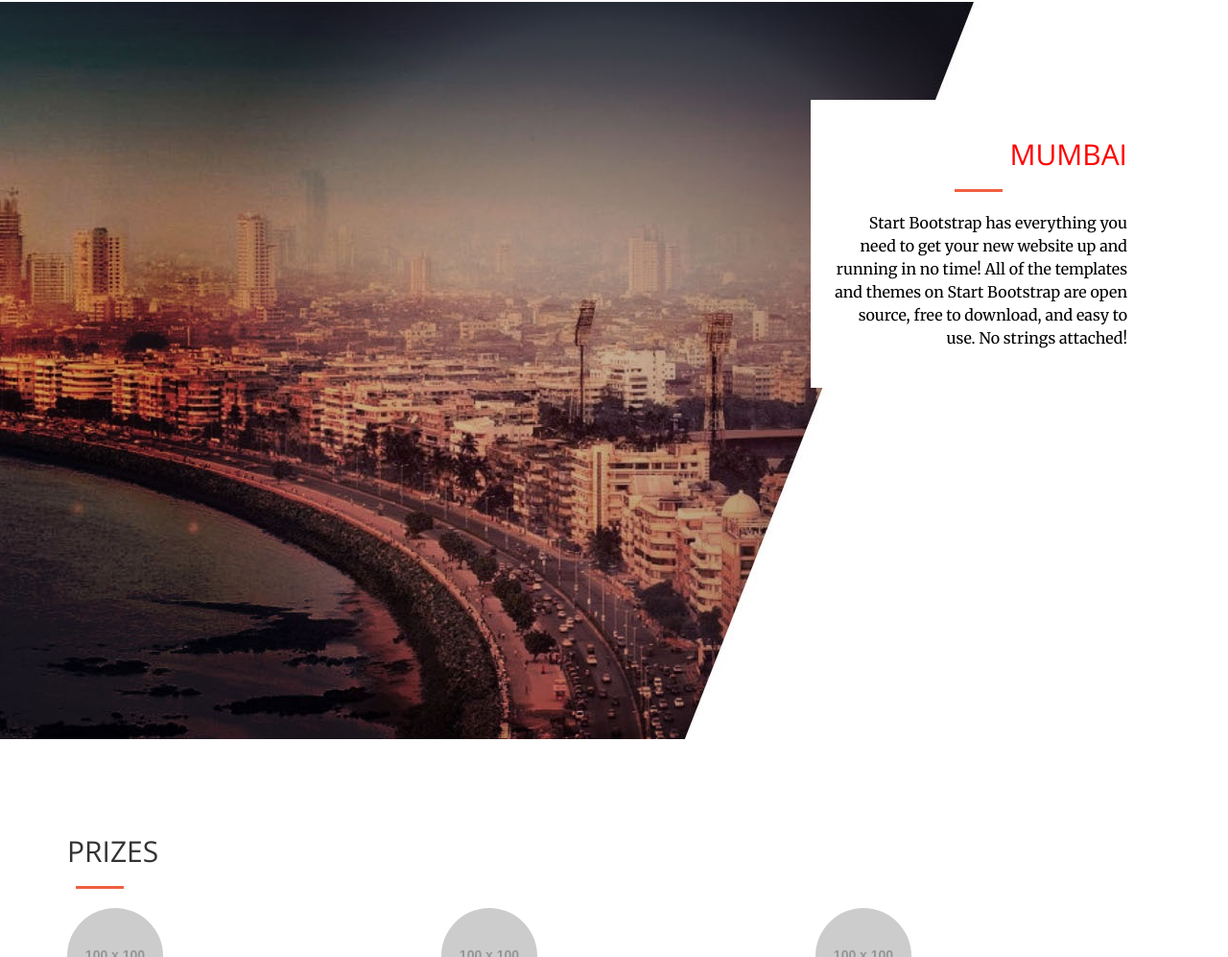
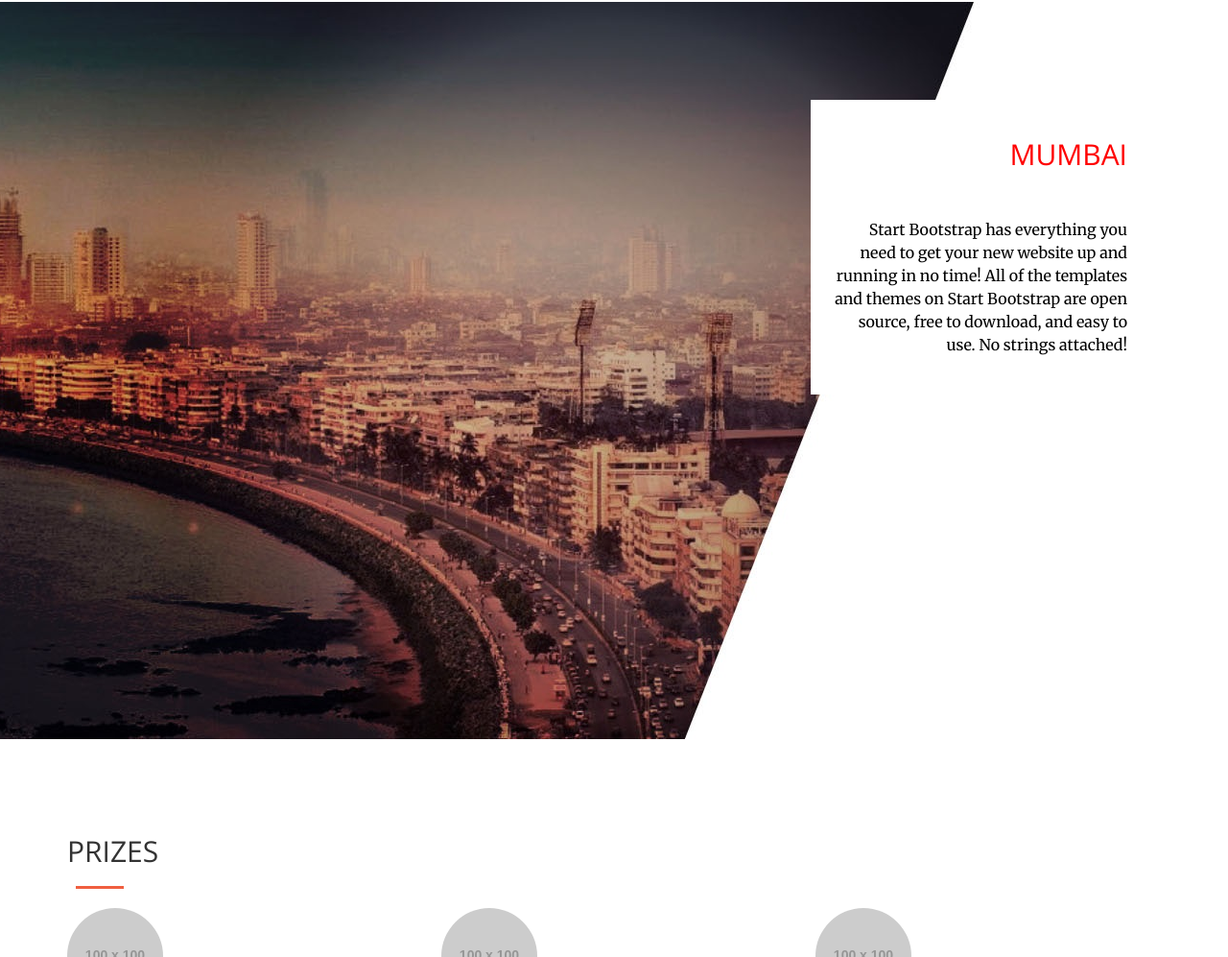
Before and after one commit to sandeepsirodia/livwir, a website: page startbootstrap-creative-gh-pages/index.html in a window 1280 px wide. Shown: the part 1497-2494 px from the top of the page at 96% size. Drawn offline with nearby package versions, Linux system fonts and the light colour scheme; placeholder pictures from the web are drawn by us.

Commit message:
Update index.html

```diff
--- a/startbootstrap-creative-gh-pages/index.html
+++ b/startbootstrap-creative-gh-pages/index.html
@@ -184,7 +184,7 @@ data="http://www.youtube.com/v/XGSy3_Czz8k">
                 <div class="col-lg-4 col-lg-offset-2 text-right"></div><div class="col-lg-4 col-lg-offset-2 text-right"></div><div class="col-lg-4 col-lg-offset-2 text-right"></div></div><div class="col-lg-4 col-lg-offset-2 text-right"></div><div class="col-lg-4 col-lg-offset-2 text-right">
 				<div class="bom">
                     <h2 class="heading">MUMBAI</h2>
-                    <hr class="primary">
+                    <br><br>
                     <p class="primary">Start Bootstrap has everything you need to get your new website up and running in no time! All of the templates and themes on Start Bootstrap are open source, free to download, and easy to use. No strings attached!</p>
 
                     </div>
```
